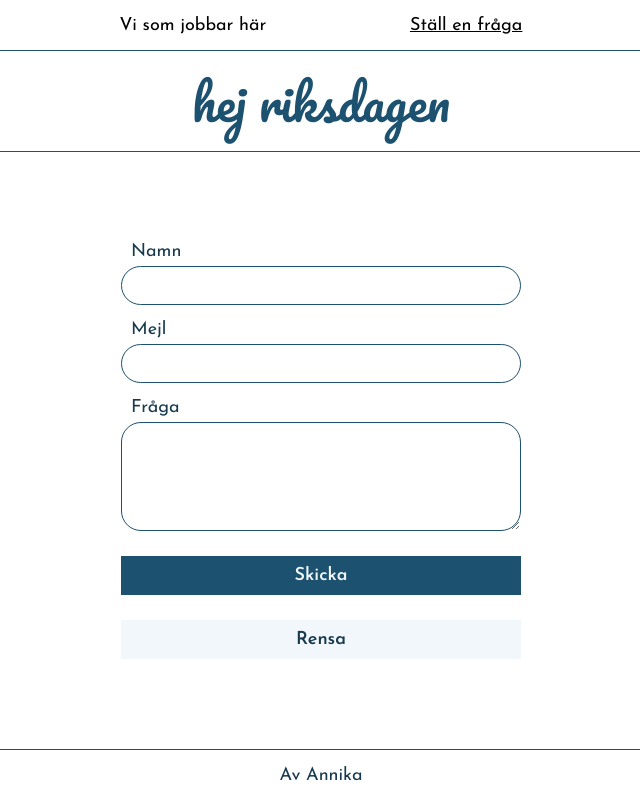
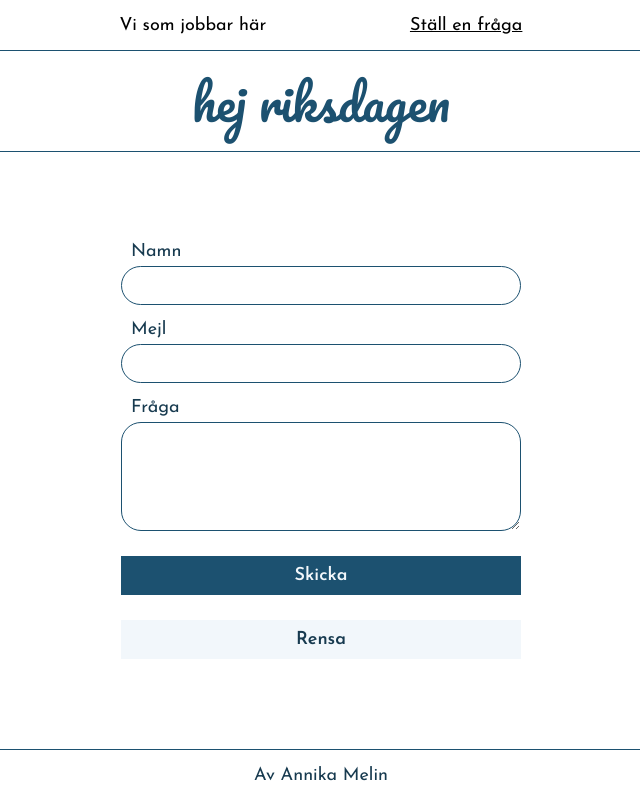
Before and after one commit to ankimelin/hej-riksdagen, a React (Create React App) app: page /stall-en-fraga in a window 1280 px wide. Shown: the whole page, without its empty margins (319-959 px from the left). Built offline with nearby package versions, Linux system fonts and the light colour scheme.

Commit message:
test back

```diff
--- a/src/components/Footer.js
+++ b/src/components/Footer.js
@@ -5,7 +5,7 @@ import { FooterContainer, FooterText } from '../styling/StyledFooter'
 export const Footer = () => {
   return (
     <FooterContainer>
-      <FooterText>Av Annika</FooterText>
+      <FooterText>Av Annika Melin</FooterText>
     </FooterContainer>
   )
 }
```
